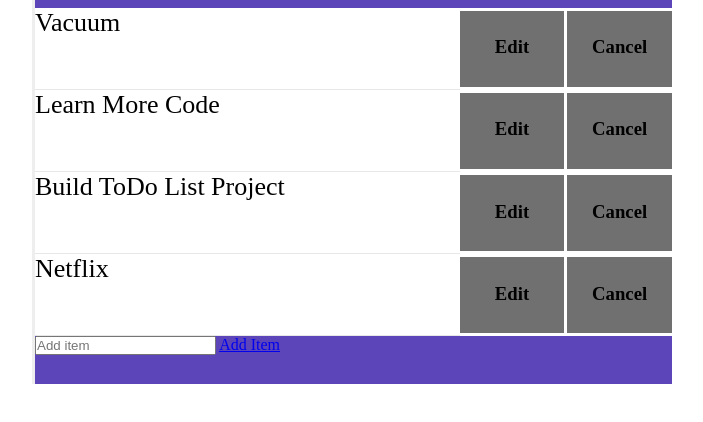
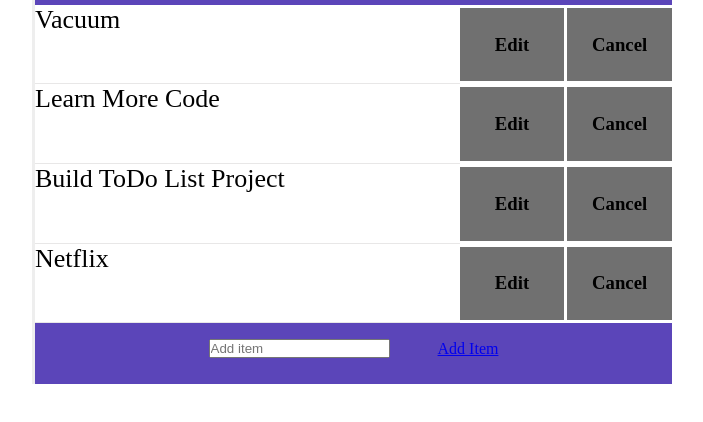
Before and after one commit to naimur202164-rony/todo-list-javascript, a plain HTML site: page index.html in a window 1280 px wide. Shown: the part 256-678 px from the top of the page, without its empty margins (288-991 px from the left). Drawn offline with Linux system fonts and the light colour scheme.

Commit message:
margint-top added

```diff
--- a/index.html
+++ b/index.html
@@ -36,7 +36,7 @@
         <div class="ten">
           <div class="footer">
             <input type="text" placeholder="Add item" />
-            <a href="#">Add Item</a>
+            <a href="#" class="btn">Add Item</a>
           </div>
         </div>
       </div>
--- a/style.css
+++ b/style.css
@@ -130,3 +130,16 @@ p {
 }
 
 /* Footer Section */
+.footer {
+  display: flex;
+  align-items: center;
+  gap: 3rem;
+  justify-content: center;
+}
+
+.footer input {
+  margin-top: 1rem;
+}
+.footer .btn {
+  margin-top: 1rem;
+}
```
